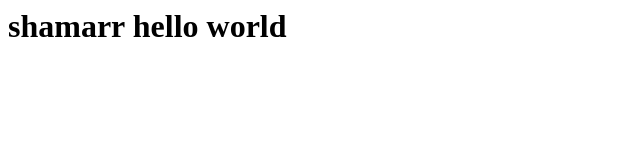
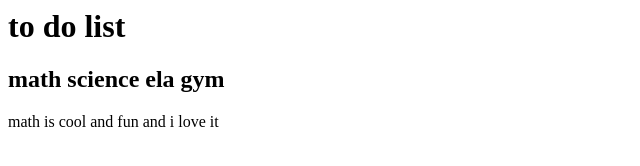
Before and after one commit to sha-lanez/todo_app_front_end, a plain HTML site: page index.html in a window 1280 px wide. Shown: the whole page, without its empty margins (0-640 px from the left). Drawn offline with Linux system fonts and the light colour scheme.

Commit message:
changed index.html

```diff
--- a/index.html
+++ b/index.html
@@ -1 +1,3 @@
-<h1> shamarr hello world</h1>
+<h1> to do list</h1>
+<h2> math science ela gym</h2>
+ <p> math is cool and fun and i love it </p>
```
